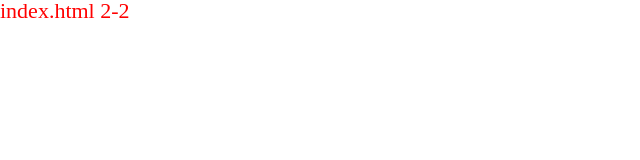
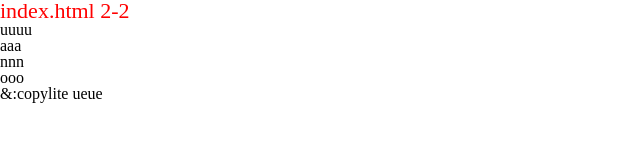
Before and after one commit to ue5963/grunt, a website: page html/index.html in a window 1280 px wide. Shown: the whole page, without its empty margins (0-640 px from the left). Drawn offline with Linux system fonts and the light colour scheme.

Commit message:
html リストとアドレス追加
ちょっとだけテスト

```diff
--- a/html/index.html
+++ b/html/index.html
@@ -9,6 +9,18 @@
 
 <p>index.html 2-2</p>
 
+<ul>
+	<li>uuuu</li>
+	<li>aaa</li>
+	<li>nnn</li>
+	<li>ooo</li>
+</ul>
+
+
+
+<address>
+	&:copylite  ueue
+</address>
 
 
 
```
